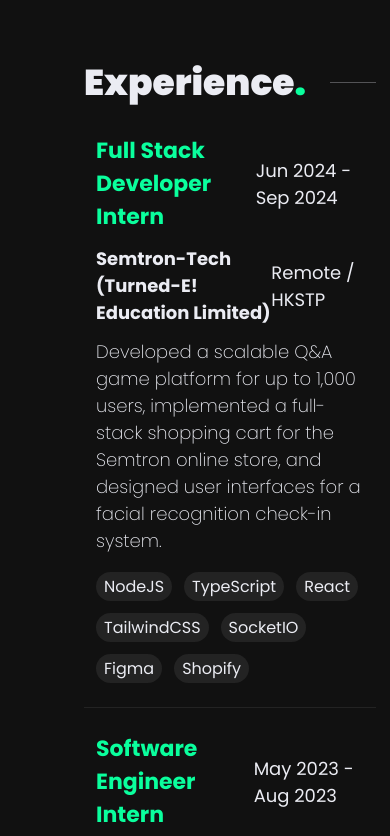
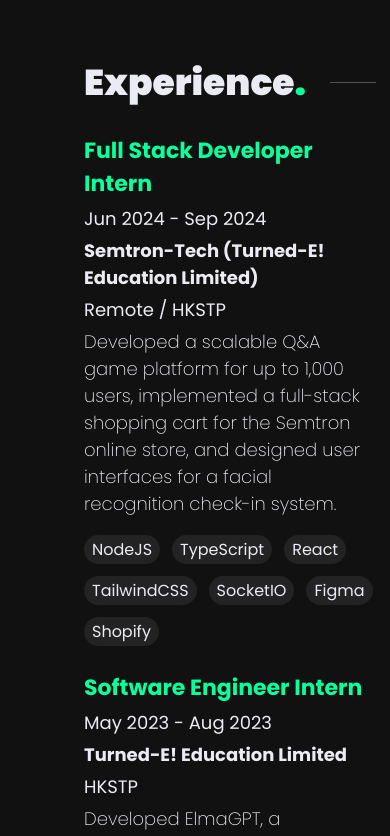
Before and after one commit to listenrwt/personal-website, a Next.js app: page /en in a window 390 px wide. Shown: the part 6280-7116 px from the top of the page. Built offline with nearby package versions, Linux system fonts and the light colour scheme.

Commit message:
style: update experience component styles for improved layout and responsiveness

```diff
--- a/src/components/home/experience/experience.module.scss
+++ b/src/components/home/experience/experience.module.scss
@@ -1,16 +1,25 @@
 .experience {
-  margin-bottom: 2.4rem;
-  padding: 0 1.2rem 2.4rem;
-
-  border-bottom: 1px solid var(--background-light);
+  margin-bottom: 2.5rem;
 }
 
 .heading {
   display: flex;
+  justify-content: space-between;
+  align-items: flex-start;
+  margin-bottom: 0.5rem;
+
+  @media screen and (max-width: 768px) {
+    flex-direction: column;
+    gap: 0.5rem;
+  }
+}
+
+.location {
+  display: flex;
   align-items: center;
-  justify-content: space-between;
-
-  margin-bottom: 1.2rem;
+  gap: 0.5rem;
+  font-size: 0.9rem;
+  color: var(--brand);
 }
 
 .title {
```
